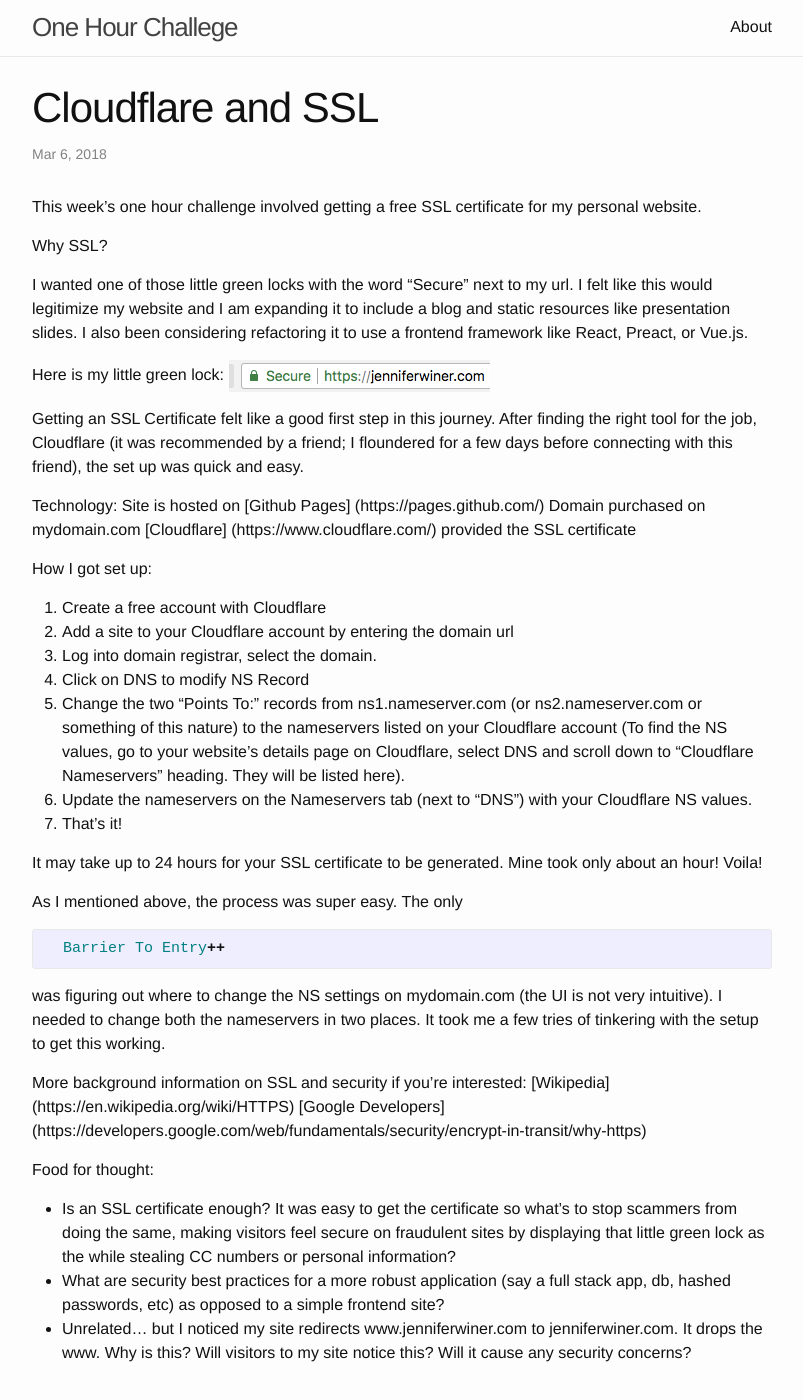
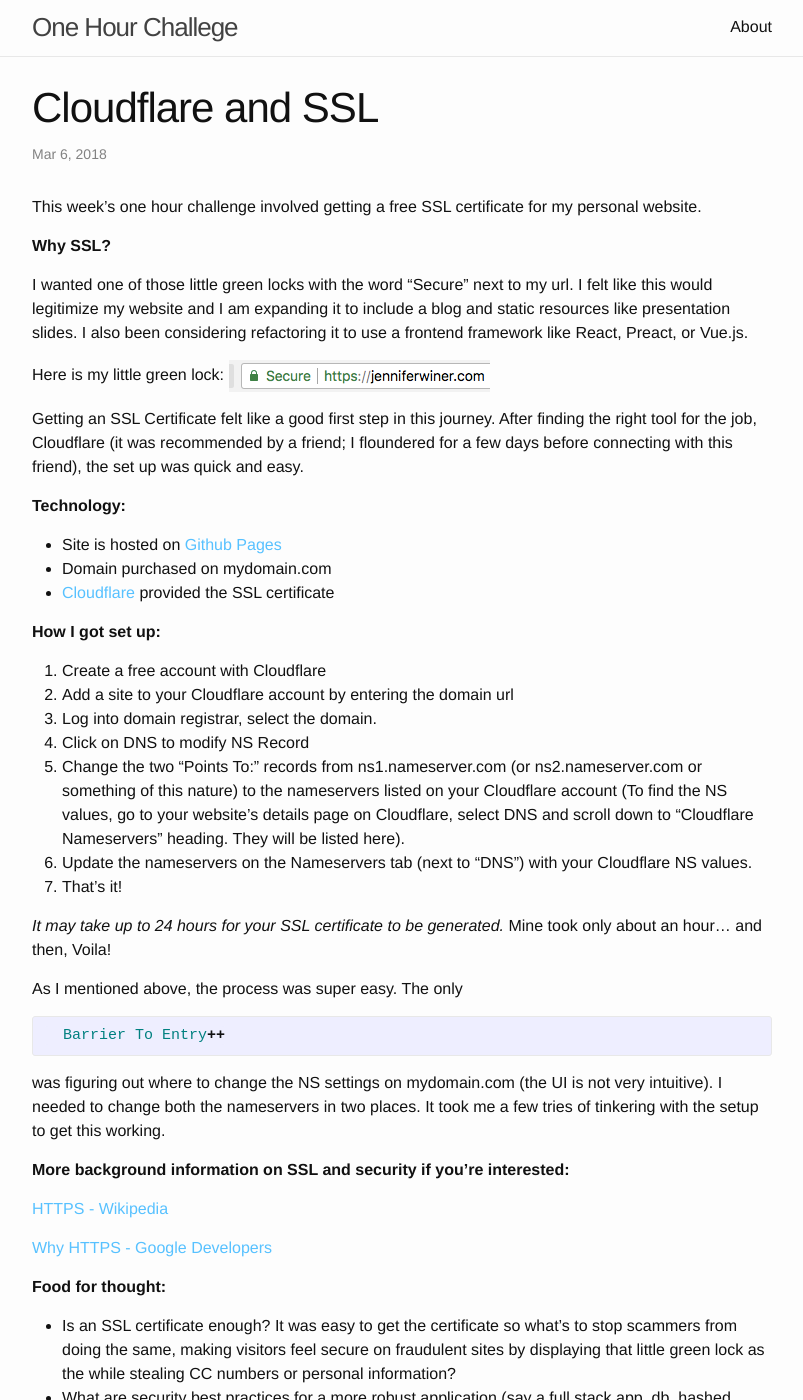
Before and after one commit to jenniferwiner/onehourchallenge, a Jekyll site: the page built from _posts/2018-03-05-cloudflare-and-ssl.markdown, in a window 1280 px wide and 1400 px high. Shown: the whole window, without its empty margins (238-1041 px from the left). Built offline with Jekyll 4.4.1, drawn with Linux system fonts in a browser that asks for light colours; part of the change alters nothing that is shown.

Commit message:
fix formatting

```diff
--- a/_posts/2018-03-05-cloudflare-and-ssl.markdown
+++ b/_posts/2018-03-05-cloudflare-and-ssl.markdown
@@ -8,7 +8,7 @@ excerpt: "Setting up a free SSL Certificate on personal websites - 1 hour challe
 
 This week's one hour challenge involved getting a free SSL certificate for my personal website.
 
-Why SSL?
+**Why SSL?**
 
 I wanted one of those little green locks with the word "Secure" next to my url. I felt like this would legitimize my website and I am expanding it to include a blog and static resources like presentation slides. I also been considering refactoring it to use a frontend framework like React, Preact, or Vue.js.
 
@@ -17,12 +17,12 @@ Here is my little green lock:
 
 Getting an SSL Certificate felt like a good first step in this journey. After finding the right tool for the job, Cloudflare (it was recommended by a friend; I floundered for a few days before connecting with this friend), the set up was quick and easy.
 
-Technology:
-Site is hosted on [Github Pages] (https://pages.github.com/)
-Domain purchased on mydomain.com
-[Cloudflare] (https://www.cloudflare.com/) provided the SSL certificate
+**Technology:**
+- Site is hosted on [Github Pages](https://pages.github.com/)
+- Domain purchased on mydomain.com
+- [Cloudflare](https://www.cloudflare.com/) provided the SSL certificate
 
-How I got set up:
+**How I got set up:**
 1. Create a free account with Cloudflare
 2. Add a site to your Cloudflare account by entering the domain url
 3. Log into  domain registrar, select the domain.
@@ -31,7 +31,8 @@ How I got set up:
 7. Update the nameservers on the Nameservers tab (next to "DNS") with your Cloudflare NS values.
 6. That's it!
 
-It may take up to 24 hours for your SSL certificate to be generated. Mine took only about an hour! Voila!
+_It may take up to 24 hours for your SSL certificate to be generated._
+Mine took only about an hour... and then, Voila!
 
 As I mentioned above, the process was super easy.
 The only
@@ -40,11 +41,14 @@ The only
 {% endhighlight %}
 was figuring out where to change the NS settings on mydomain.com (the UI is not very intuitive). I needed to change both the nameservers in two places. It took me a few tries of tinkering with the setup to get this working.
 
-More background information on SSL and security if you're interested:
-[Wikipedia] (https://en.wikipedia.org/wiki/HTTPS)
-[Google Developers] (https://developers.google.com/web/fundamentals/security/encrypt-in-transit/why-https)
+**More background information on SSL and security if you're interested:**
 
-Food for thought:
+[HTTPS - Wikipedia](https://en.wikipedia.org/wiki/HTTPS)
+
+[Why HTTPS - Google Developers](https://developers.google.com/web/fundamentals/security/encrypt-in-transit/why-https)
+
+
+**Food for thought:**
 - Is an SSL certificate enough? It was easy to get the certificate so what's to stop scammers from doing the same, making visitors feel secure on fraudulent sites by displaying that little green lock as the while stealing CC numbers or personal information?
 - What are security best practices for a more robust application (say a full stack app, db, hashed passwords, etc) as opposed to a simple frontend site?
 - Unrelated... but I noticed my site redirects www.jenniferwiner.com to jenniferwiner.com. It drops the www. Why is this? Will visitors to my site notice this? Will it cause any security concerns?
```
